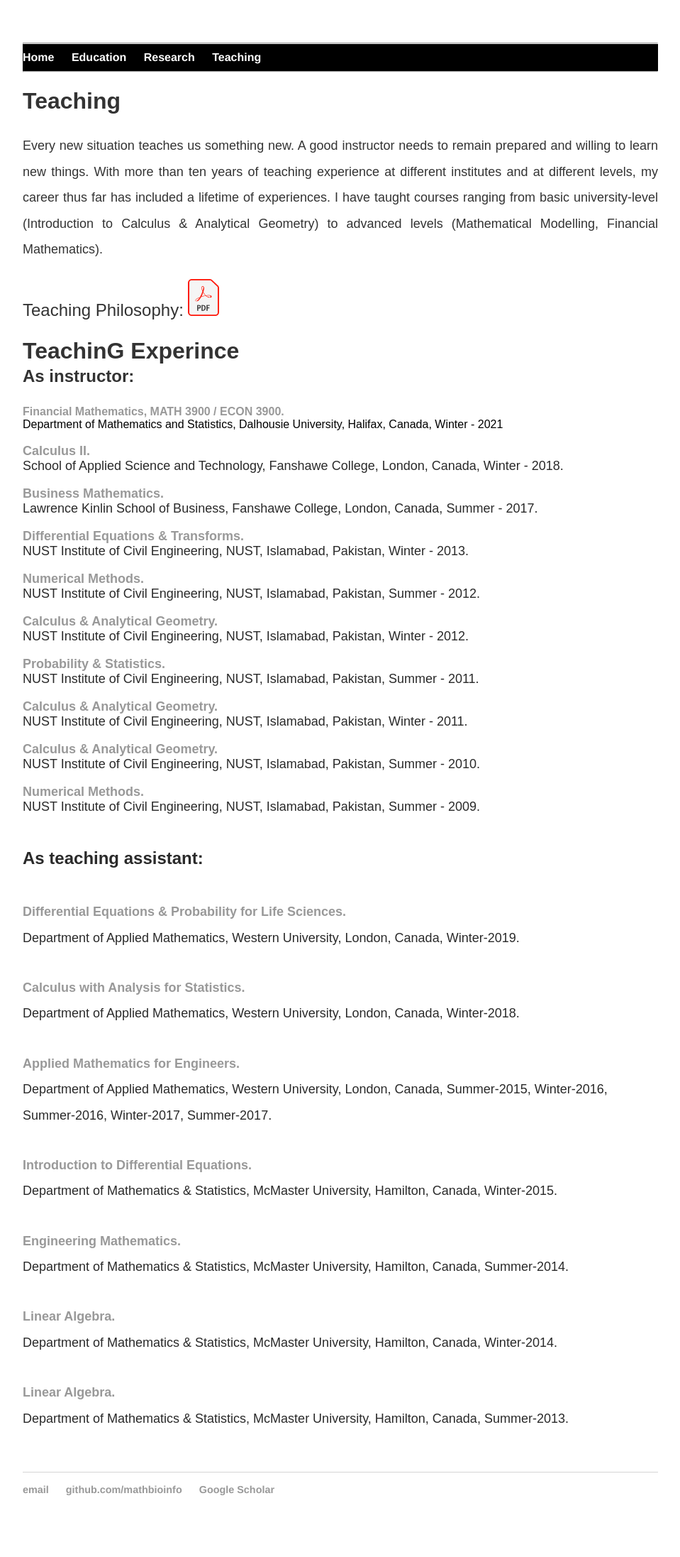
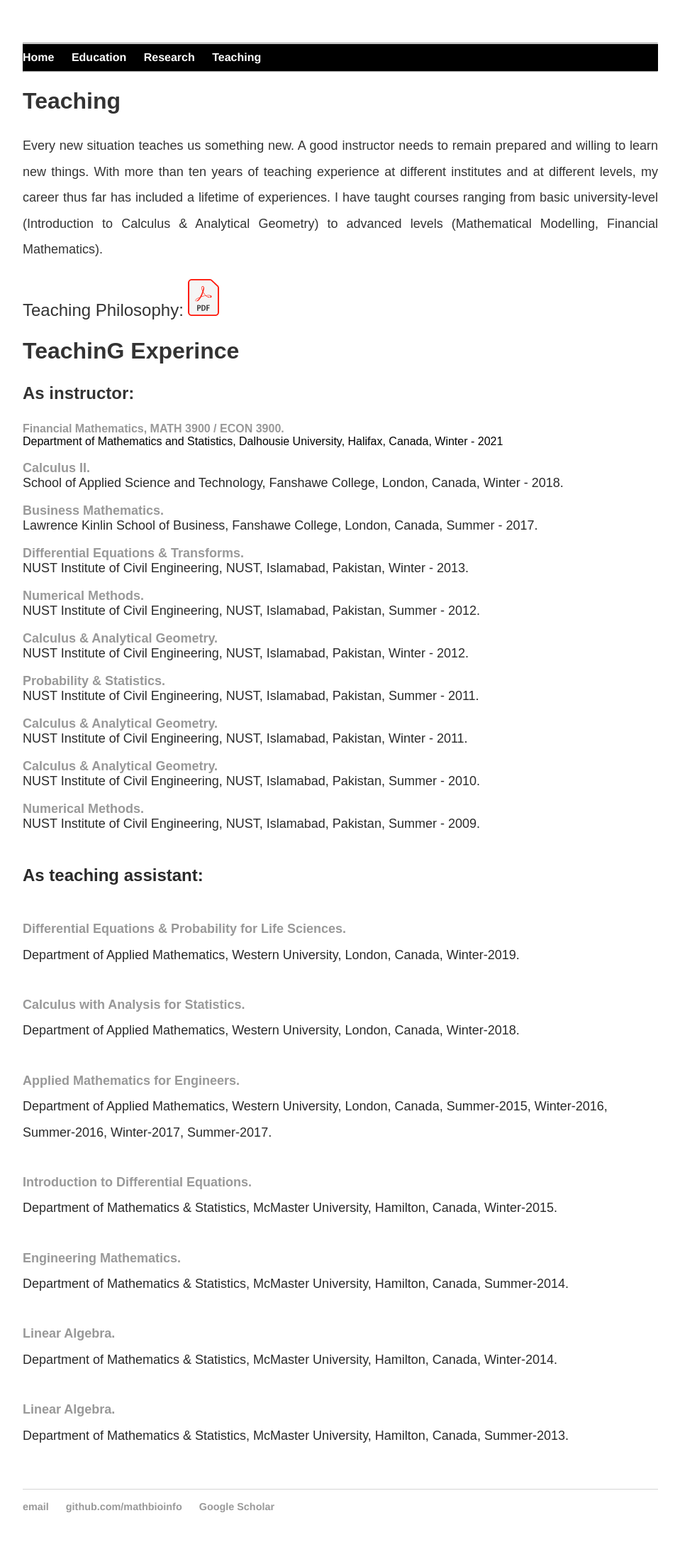
Before and after one commit to MathBioInfo/amjadkhan, a Jekyll site: the page built from Teaching/index.html, in a window 1280 px wide. Shown: the whole page at 71% size, without its empty margins (160-1119 px from the left). Built offline with Jekyll 4.4.1, drawn with Linux system fonts in a browser that asks for light colours; before the commit the page ends 2169 px from its top, so only the background shows below that.

Commit message:
Update index.html

```diff
--- a/Teaching/index.html
+++ b/Teaching/index.html
@@ -28,8 +28,9 @@
                		<a href="teachPhil.pdf" download>
 			<img src="../images/pdf.png" alt="Teaching Philosophy" width="44" height="52"></a><p>
 
-		<p><font size="6"><b>TeachinG Experince</b></font><br>
+		<font size="6"><b>TeachinG Experince</b></font><br>
 
+		<p>
 		<font size="5"><b>As instructor:</b></font><br>
 		<div class="paragraph"></font color="#2a2a2a" size="4">
 	<a href="financialmath2021/index.html">
```
